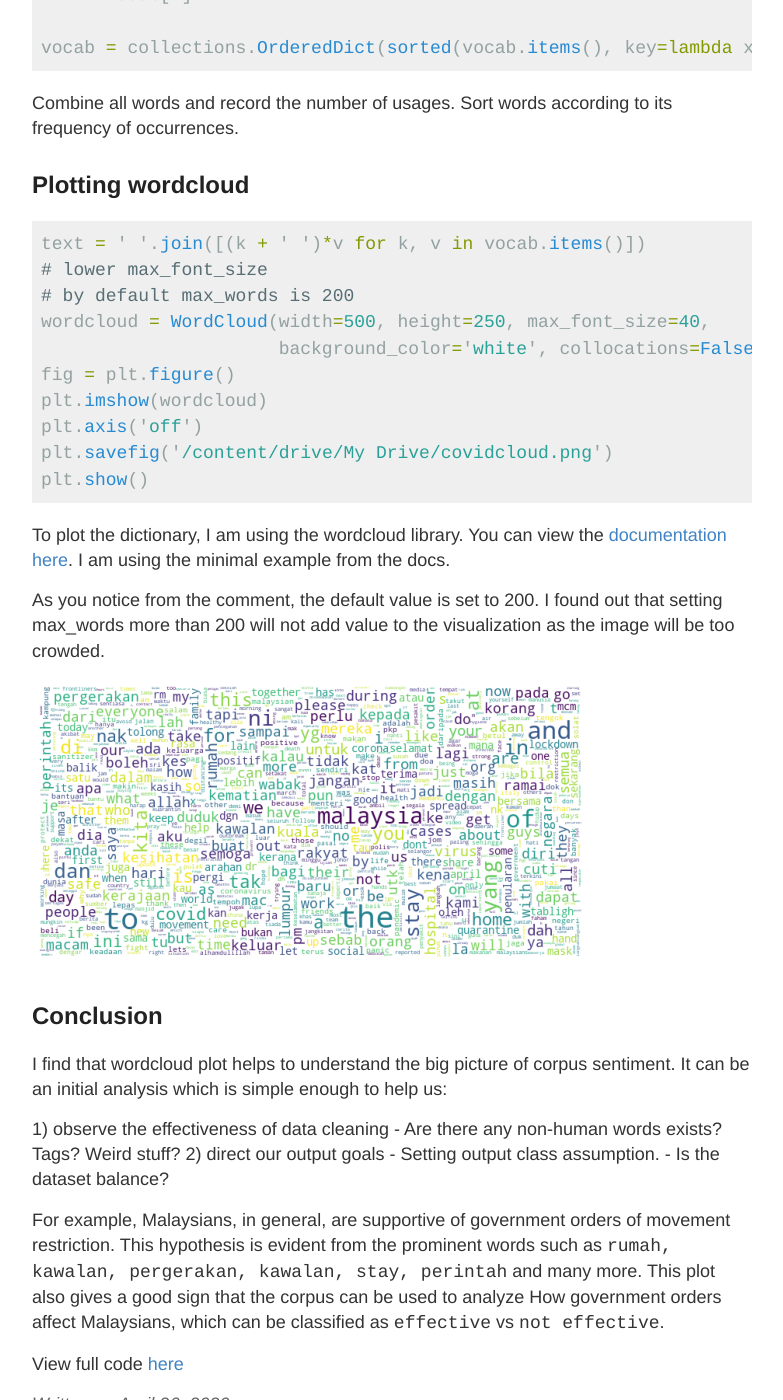
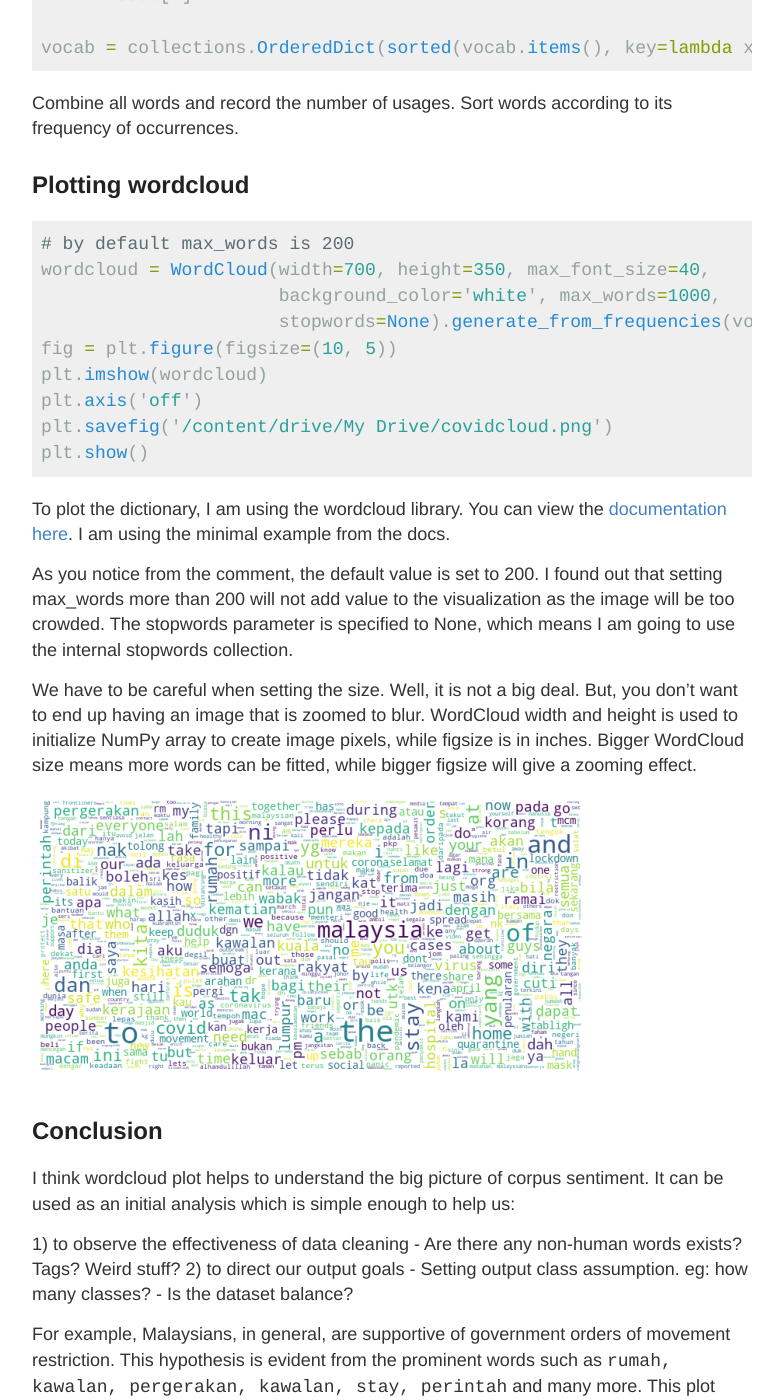
Before and after one commit to devennn/devennn.github.io, a Jekyll site: the page built from _posts/2020-04-26-COVID19-Malaysia-tweet-wordcloud.md, in a window 1280 px wide and 1400 px high, scrolled down 1940 px. Shown: the whole window, without its empty margins (248-1031 px from the left). Built offline with Jekyll 4.4.1, drawn with Linux system fonts in a browser that asks for light colours.

Commit message:
Update 2020-04-26-COVID19-Malaysia-tweet-wordcloud.md

````diff
--- a/_posts/2020-04-26-COVID19-Malaysia-tweet-wordcloud.md
+++ b/_posts/2020-04-26-COVID19-Malaysia-tweet-wordcloud.md
@@ -67,12 +67,11 @@ Combine all words and record the number of usages. Sort words according to its f
 ## Plotting wordcloud
 
 ```python
-text = ' '.join([(k + ' ')*v for k, v in vocab.items()])
-# lower max_font_size
 # by default max_words is 200
-wordcloud = WordCloud(width=500, height=250, max_font_size=40,
-                      background_color='white', collocations=False).generate(text)
-fig = plt.figure()
+wordcloud = WordCloud(width=700, height=350, max_font_size=40,
+                      background_color='white', max_words=1000,
+                      stopwords=None).generate_from_frequencies(vocab)
+fig = plt.figure(figsize=(10, 5))
 plt.imshow(wordcloud)
 plt.axis('off')
 plt.savefig('/content/drive/My Drive/covidcloud.png')
@@ -80,19 +79,21 @@ plt.show()
 ```
 To plot the dictionary, I am using the wordcloud library. You can view the [documentation here](http://amueller.github.io/word_cloud/). I am using the minimal example from the docs.
 
-As you notice from the comment, the default value is set to 200. I found out that setting max_words more than 200 will not add value to the visualization as the image will be too crowded.
+As you notice from the comment, the default value is set to 200. I found out that setting max_words more than 200 will not add value to the visualization as the image will be too crowded. The stopwords parameter is specified to None, which means I am going to use the internal stopwords collection.
+
+We have to be careful when setting the size. Well, it is not a big deal. But, you don't want to end up having an image that is zoomed to blur. WordCloud width and height is used to initialize NumPy array to create image pixels, while figsize is in inches. Bigger WordCloud size means more words can be fitted, while bigger figsize will give a zooming effect.
 
 ![image](/images/covidcloud.png)
 
 ## Conclusion
 
 
-I find that wordcloud plot helps to understand the big picture of corpus sentiment. It can be an initial analysis which is simple enough to help us:
+I think wordcloud plot helps to understand the big picture of corpus sentiment. It can be used as an initial analysis which is simple enough to help us:
 
-1) observe the effectiveness of data cleaning
+1) to observe the effectiveness of data cleaning
     - Are there any non-human words exists? Tags? Weird stuff?
-2) direct our output goals
-    - Setting output class assumption.
+2) to direct our output goals
+    - Setting output class assumption. eg: how many classes?
     - Is the dataset balance?
 
 For example, Malaysians, in general, are supportive of government orders of movement restriction. This hypothesis is evident from the prominent words such as ```rumah, kawalan, pergerakan, kawalan, stay, perintah``` and many more. This plot also gives a good sign that the corpus can be used to analyze How government orders affect Malaysians, which can be classified as ```effective``` vs ```not effective```.
````
